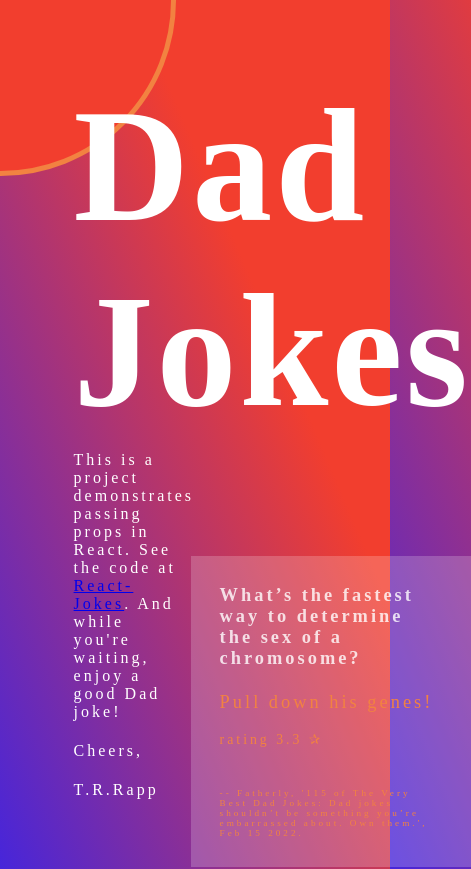
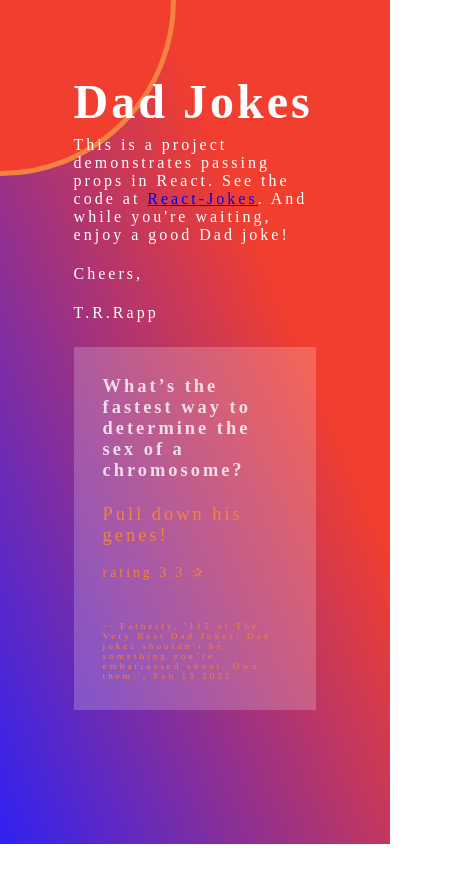
Before and after one commit to trrapp12/Dad-Jokes, a React (Create React App) app in the folder react-jokes/: page / in a window 390 px wide. Shown: the top 869 px of the page, 471 px wide, since content can reach past the window. After the commit the page ends 844 px from the top, so only its background shows below. Built offline with nearby package versions, Linux system fonts and the light colour scheme; a web font is replaced by a local one.

Commit message:
cleaned up design some more

```diff
--- a/react-jokes/src/index.css
+++ b/react-jokes/src/index.css
@@ -78,7 +78,7 @@ p {
 } */
 
 .container {
-  margin-top: 40%;
+  margin-top: 31%;
   background-color: rgba(255,255,255, .2);
   padding: 29px;
   transition: 500ms ease-in-out;
@@ -152,10 +152,22 @@ p {
       padding: 2em;
   }
 
+  .container {
+    margin-top: 10%;
+  }
+
   .joke-meta-data {
     display: flex;
     flex-direction: column;
     justify-content: space-between;
+  }
+
+  .p-container {
+    flex-direction: column;
+  }
+
+  .p-divider-a {
+    max-width: 100%;
   }
 
   .rating {
@@ -164,4 +176,12 @@ p {
     transition: all 500ms ease-in-out;
     margin-bottom: 40px;
   }
+
+
 }
+
+@media (max-width: 450px) {
+  h1 {
+    font-size: 3rem;
+  }
+}
```
